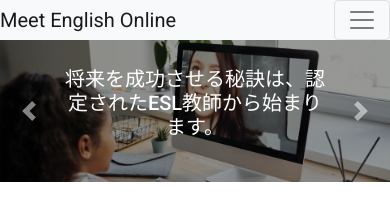
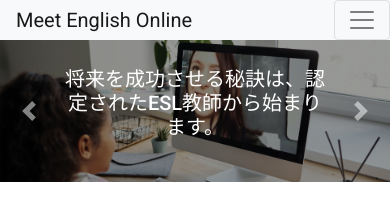
Before and after one commit to meetenglishonline/meetenglishonline.github.io, a Jekyll site: the page built from index.html, in a window 390 px wide. Shown: the top 202 px of the page. Built offline with Jekyll 4.4.1, drawn with Linux system fonts in a browser that asks for light colours; nearby versions of some CDN libraries.

Commit message:
Updating brand logo margin

```diff
--- a/_sass/home.scss
+++ b/_sass/home.scss
@@ -314,6 +314,12 @@ $boilerplate-pricing-background-color: #fafafa;
 }
 
 @media(max-width: 425px) {
+	.navbar-light{
+		.navbar-brand{
+			margin-left: 1rem;
+		}
+	}
+
 	.default-container-padding{
 		padding-top: 30px;
 		padding-bottom: 30px;
```
